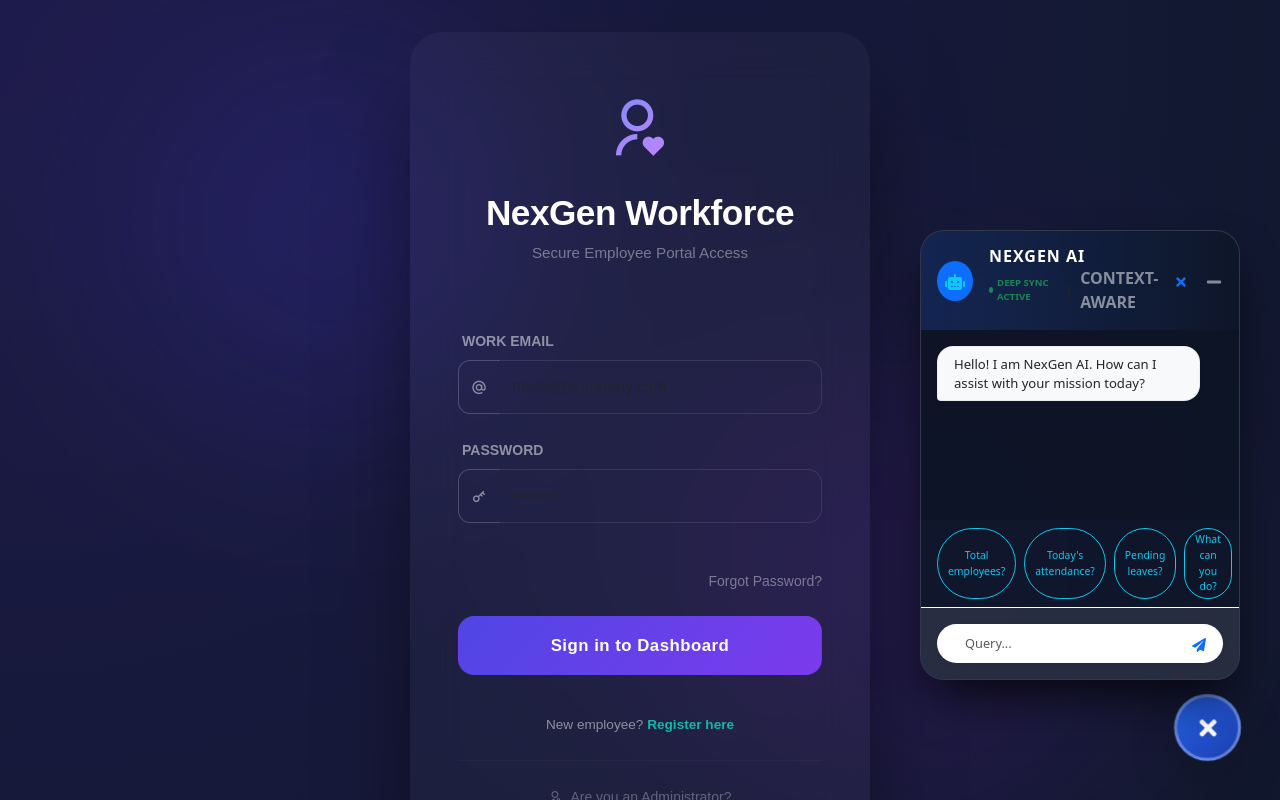
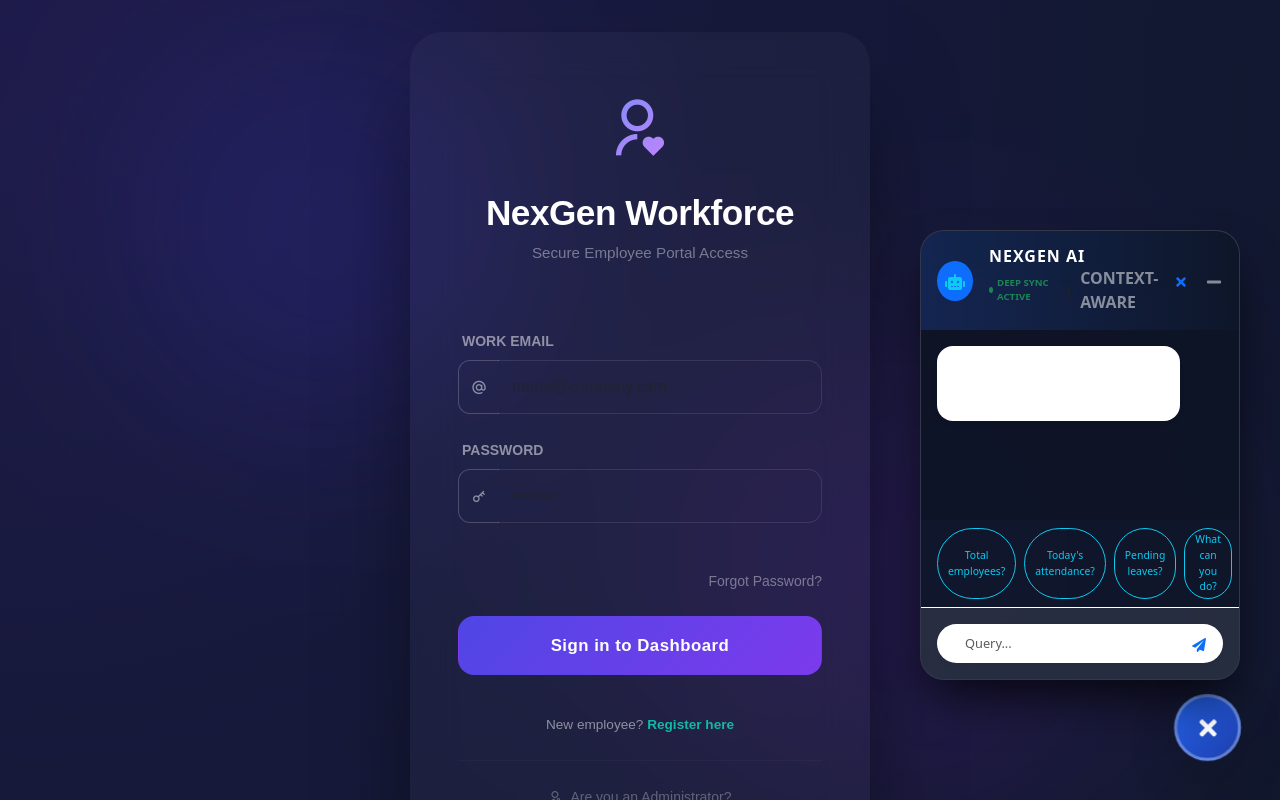
Before and after one commit to rohanmane7890/ems-backend, a React (Vite) app in the folder ems/: page / in a window 1280 px wide. Both pictures are taken after a click on the element 1207 px from the left and 727 px from the top of the page. Shown: the top 800 px of the page. Built offline with nearby package versions, Linux system fonts and the light colour scheme.

Commit message:
feat: implement AI assistant component and backend service for intelligent user queries

```diff
--- a/ems/src/components/AIAssistant.jsx
+++ b/ems/src/components/AIAssistant.jsx
@@ -156,14 +156,17 @@ const AIAssistant = () => {
                                         key={idx}
                                         className={`d-flex ${msg.role === "user" ? "justify-content-end" : "justify-content-start"}`}
                                     >
-                                        <div className={`p-2 px-3 shadow-md ${msg.role === "user" ? "bg-primary text-white" : "bg-light text-dark shadow-sm"}`}
-                                             style={{
-                                                 maxWidth: "92%",
-                                                 fontSize: "0.82rem",
-                                                 lineHeight: "1.4",
-                                                 borderRadius: msg.role === "user" ? "16px 16px 4px 16px" : "16px 16px 16px 4px",
-                                                 border: msg.role === "user" ? "none" : "1px solid rgba(0,0,0,0.05)"
-                                             }}>
+                                        <div
+                                            className={`p-3 rounded-4 shadow-sm ${msg.role === 'user' ? 'bg-primary text-white ms-auto' : 'bg-white bg-opacity-5 text-white'}`}
+                                            style={{
+                                                maxWidth: "85%",
+                                                fontSize: "0.85rem",
+                                                lineHeight: "1.5",
+                                                wordWrap: "break-word",
+                                                whiteSpace: "pre-wrap",
+                                                border: msg.role === 'bot' ? "1px solid rgba(255,255,255,0.05)" : "none"
+                                            }}
+                                        >
                                             {msg.text}
                                         </div>
                                     </motion.div>
```
Also changed, not shown: 2 other files (tests, documents, lock files or other folders).
